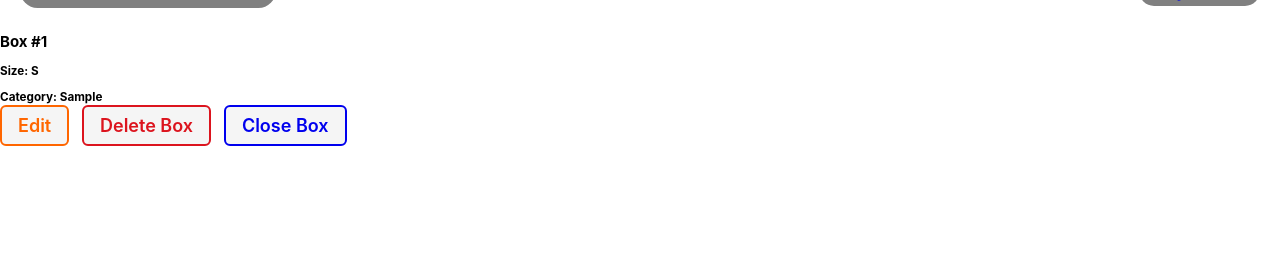
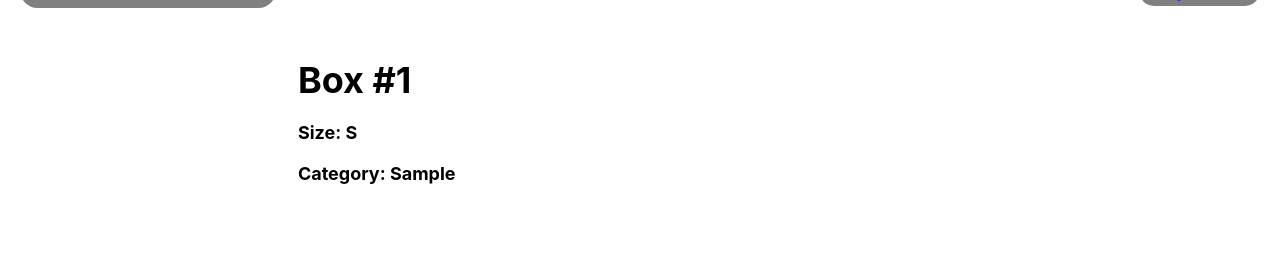
Before and after one commit to rhkearns/boxitup2, a Django app: page /boxes/1/ in a window 1280 px wide. Shown: the part 47-315 px from the top of the page. Run offline with Django 3.2, Linux system fonts and the light colour scheme; tables that the repository leaves empty hold one stand-in row (values such as "Sample post").

Commit message:
add detail css

```diff
--- /dev/null
+++ b/main_app/static/css/box-detail.css
@@ -0,0 +1,188 @@
+.box-container {
+  padding: 35px 30px;
+  display: flex;
+  flex-direction: column;
+  align-items: center;
+  justify-content: center;
+}
+
+.box-img {
+  width: 75%;
+  max-width: 350px;
+}
+
+.usr-img {
+  width: 100%;
+  border-radius: var(--card-border-radius);
+}
+
+.box-details {
+  width: 98%;
+}
+
+.box-actions {
+  margin-top: 20px;
+}
+
+.items-container {
+  display: flex;
+  flex-direction: column;
+  padding-bottom: 20px;
+  align-items: center;
+}
+
+.subsection-title {
+  display: flex;
+  align-items: center;
+  margin-bottom: 12px;
+}
+
+.subsection-content {
+  margin: 0 8px;
+}
+
+.color-block {
+  opacity: 0.8;
+  height: 25px;
+  width: 25px;
+  margin-right: 10px;
+}
+
+.empty{
+  margin: 0;
+  font-weight: bold;
+}
+
+.empty {
+  color: var(--danger);
+}
+
+.box-details h1 {
+  font-size: var(--font-xxl);
+  margin: 15px 0 3px;
+}
+
+.box-details h2 {
+  font-size: var(--font-xl);
+  margin: 0 0 10px;
+  margin-top: 0;
+  margin-bottom: 10px;
+}
+
+.box-details h3 {
+  margin: 20px 0 10px;
+  font-size: var(--font-l);
+}
+
+.box-details p {
+  font-size: var(--font-reg);
+  margin: 5px 0;
+}
+
+.items-container > section {
+  width: 80%;
+  min-width: 360px;
+  border: var(--borders);
+  border-radius: var(--card-border-radius);
+  padding: 10px;
+  box-shadow: var(--card-box-shadow);
+  display: flex;
+  flex-direction: column;
+  justify-content: center;
+  margin-bottom: 20px;
+}
+
+.subsection-title img {
+  height: 42px;
+  margin-left: 8px;
+}
+
+.subsection-title img:first-of-type {
+  margin-left: 16px;
+}
+
+.items h2{
+  font-size: 3.2rem;
+  margin: 0;
+}
+
+.items h3{
+  font-size: var(--font-xl);
+  margin: 10px 0;
+}
+
+.subsection-content p,
+.subsection-content input,
+.subsection-content select {
+  font-size: var(--font-l);
+}
+
+.subsection-content input,
+.subsection-content select {
+  margin-left: 5px;
+  padding: 3px;
+}
+
+.items table {
+  width: calc(100% - 16px);
+  text-align: left;
+  border-collapse: collapse;
+  margin: 0 8px;
+}
+
+.items td {
+  padding: 8px 5px;
+  font-size: var(--font-reg);
+}
+
+.items th {
+  font-size: var(--font-l);
+  padding: 5px 5px 0;
+  border-bottom: rgb(36, 116, 248) solid 2px;
+}
+
+.items tr:nth-child(even) {
+  background-color: #f3f3fd;
+}
+
+#file-input {
+  overflow: hidden;
+  position: absolute;
+  width: 0.1px;
+  height: 0.1px;
+}
+
+#file-name {
+  margin-bottom: 10px;
+}
+
+@media only screen and (min-width: 768px) {
+  .box-container {
+    padding: 35px 30px;
+    flex-direction: row;
+    align-items: center;
+    justify-content: start;
+  }
+
+  .box-img {
+    width: 25%;
+    max-width: 250px;
+    margin-right: 25px;
+  }
+
+  .items-container {
+    flex-direction: row;
+    justify-content: space-around;
+    align-items: flex-start;
+  }
+
+  .items-container > section {
+    width: 45%;
+  }
+}
+
+@media only screen and (min-width: 1024px) {
+  .items-container {
+    padding: 0 40px;
+  }
+}
--- a/main_app/templates/boxes/detail.html
+++ b/main_app/templates/boxes/detail.html
@@ -16,9 +16,9 @@
     <h3>Size: {{box.size}}</h3>
     <h3>Category: {{box.category}}</h3>
   </div>
-  <a href="{% url 'boxes_update' box.id %}" class="btn warn">Edit</a>
+  {% comment %} <a href="{% url 'boxes_update' box.id %}" class="btn warn">Edit</a>
   <a href="{% url 'boxes_delete' box.id %}" class="btn danger">Delete Box</a>
-  <a href="{% url '' box.id %}" class="btn close">Close Box</a>
+  <a href="{% url '' box.id %}" class="btn close">Close Box</a> {% endcomment %}
 </section>
 
 {% comment %}
```
